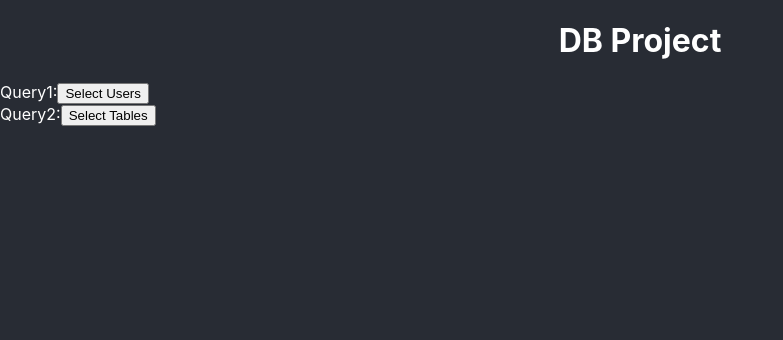
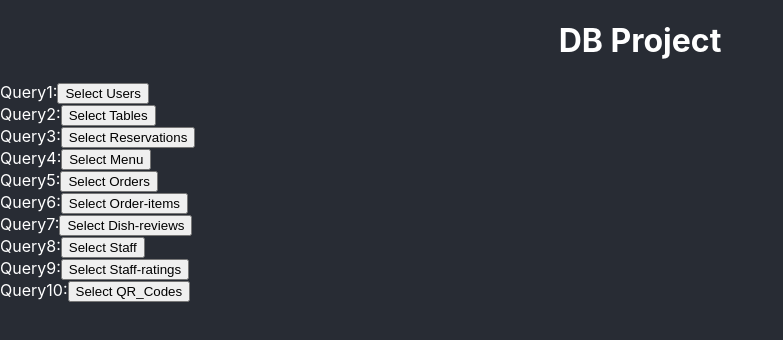
Before and after one commit to wasay1200/DB-Project, a React (Create React App) app in the folder frontend/: page / in a window 1280 px wide. Shown: the top 340 px of the page, without its empty margins (0-783 px from the left). Built offline with nearby package versions, Linux system fonts and the light colour scheme.

Commit message:
More Queries Added

```diff
--- a/frontend/src/App.js
+++ b/frontend/src/App.js
@@ -28,6 +28,32 @@ function App() {
         <br/>
         Query2:
         <button onClick={() => fetchData('tables')}>Select Tables</button>
+        <br/>
+        Query3:
+        <button onClick={() => fetchData('reservations')}>Select Reservations</button>
+        <br/>
+        Query4:
+        <button onClick={() => fetchData('menu')}>Select Menu</button>
+        <br/>
+        Query5:
+        <button onClick={() => fetchData('orders')}>Select Orders</button>
+        <br/>
+        Query6:
+        <button onClick={() => fetchData('order-items')}>Select Order-items</button>
+        <br/>
+        Query7:
+        <button onClick={() => fetchData('dish-reviews')}>Select Dish-reviews</button>
+        <br/>
+        Query8:
+        <button onClick={() => fetchData('staff')}>Select Staff</button>
+        <br/>
+        Query9:
+        <button onClick={() => fetchData('staff-ratings')}>Select Staff-ratings</button>
+        <br/>
+        Query10:
+        <button onClick={() => fetchData('qr-codes')}>Select QR_Codes</button>
+        <br/>
+
       </p>
 
       {/* Display fetched data */}
```
